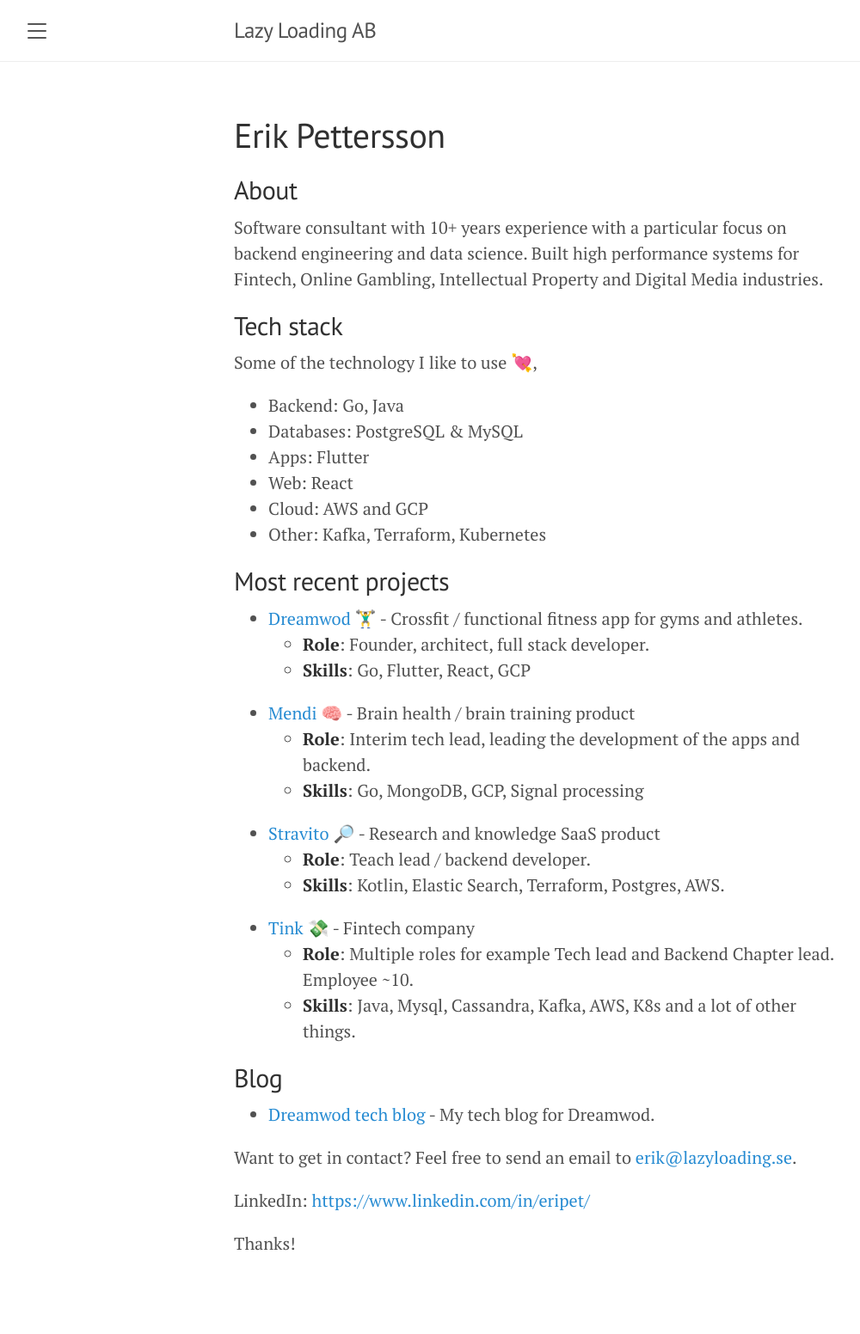
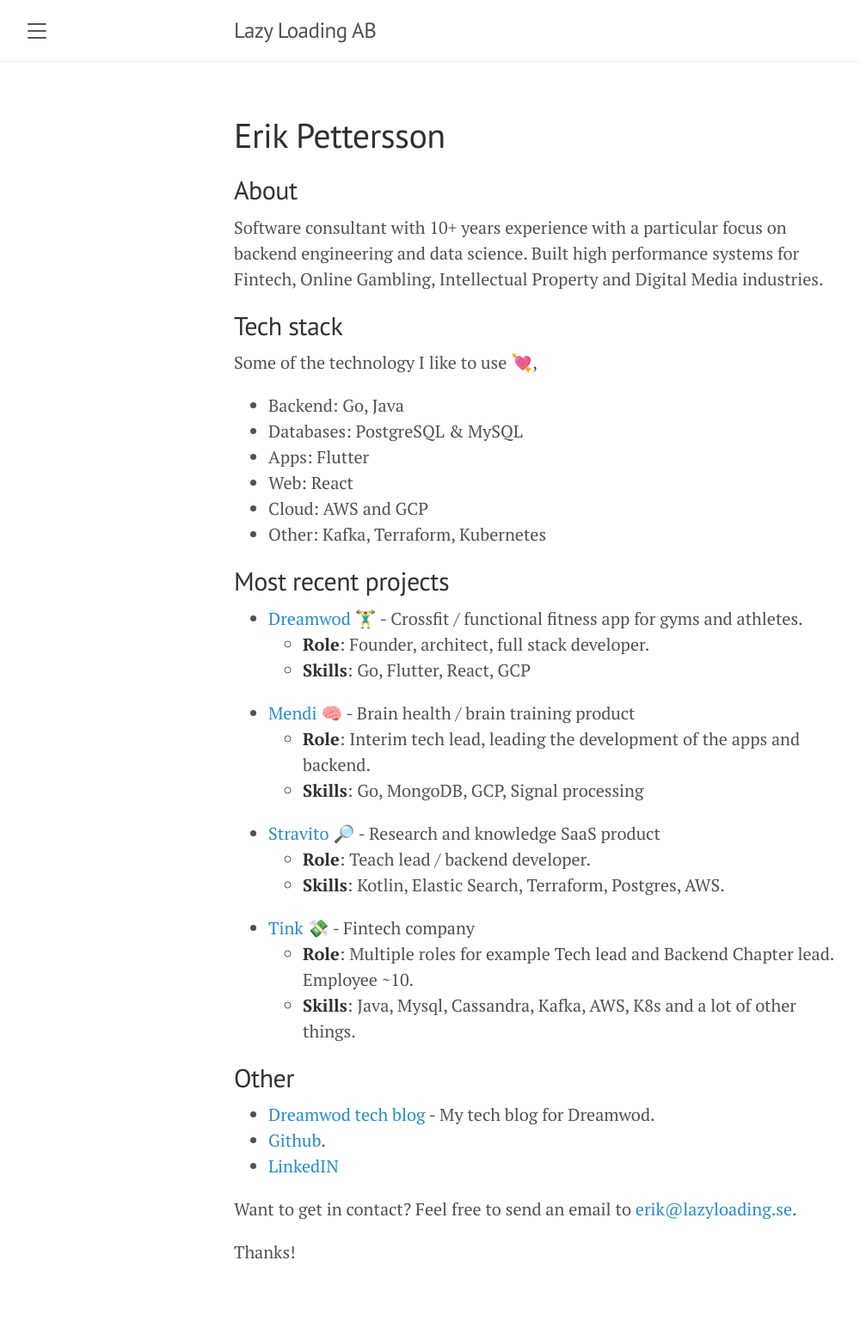
Before and after one commit to lazyloading-ab/lazyloading-ab.github.io, a Jekyll site: the page built from index.md, in a window 1280 px wide. Shown: the whole page at 86% size, without its empty margins (8-1008 px from the left). Built offline with Jekyll 4.4.1, drawn with Linux system fonts in a browser that asks for light colours.

Commit message:
Update index.md

```diff
--- a/index.md
+++ b/index.md
@@ -33,11 +33,11 @@ Some of the technology I like to use 💘,
   * **Role**: Multiple roles for example Tech lead and Backend Chapter lead. Employee ~10.
   * **Skills**: Java, Mysql, Cassandra, Kafka, AWS, K8s and a lot of other things.
 
-## Blog
+## Other
 * [Dreamwod tech blog](https://medium.com/dreamwod-tech) - My tech blog for Dreamwod.
+* [Github](https://github/eripe970).
+* [LinkedIN](https://www.linkedin.com/in/eripet/)
 
 Want to get in contact? Feel free to send an email to [erik@lazyloading.se](mailto:erik@lazyloading.se).
 
-LinkedIn: [https://www.linkedin.com/in/eripet/](https://www.linkedin.com/in/eripet/)
-
 Thanks!
```
